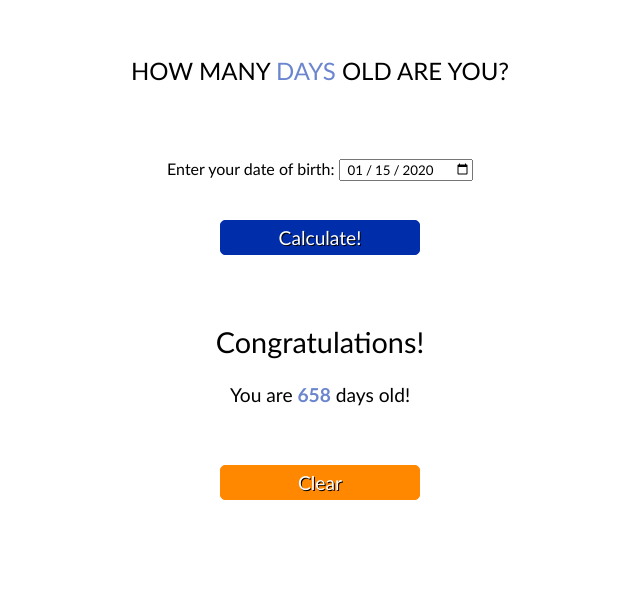
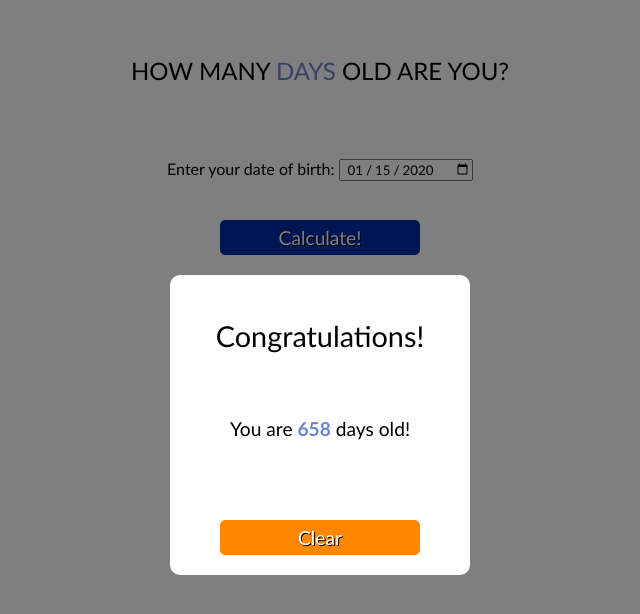
Before and after one commit to ValerioCipolla/How-many-days-old-App, a plain HTML site: page index.html in a window 1280 px wide. Both pictures are taken after typing "2020-01-15" into the empty fields and a click on the button "Calculate!". Shown: the whole page, without its empty margins (320-960 px from the left). Drawn offline with Linux system fonts and the light colour scheme.

Commit message:
added modal

```diff
--- a/script.js
+++ b/script.js
@@ -7,6 +7,8 @@ function calculatBtnHandler() {
   let difference = Date.now() - dob.getTime();
   let daysOld = parseInt(difference / 1000 / 60 / 60 / 24);
   let resultDiv = document.createElement("div");
+  let modal = document.createElement("div");
+  modal.className = "modal-bg";
   resultDiv.className = "result";
   if (isNaN(daysOld) || daysOld <= 0) {
   resultDiv.innerHTML = `
@@ -21,17 +23,18 @@ function calculatBtnHandler() {
   <button type="button" id="clear-btn">Clear</button>
   `;
   }
-  document.body.append(resultDiv);
-  calculateBtn.disabled = true;
+  document.body.append(modal);
+  modal.appendChild(resultDiv);
   clearBtn = document.getElementById("clear-btn");
   clearBtn.addEventListener("click", clearBtnHandler);
 }
 
 function clearBtnHandler() {
   let resultDiv = document.querySelector(".result");
+  let modal = document.querySelector(".modal-bg");
   resultDiv.remove()
+  modal.remove();
   document.querySelector("input").value = "";
-  calculateBtn.disabled = false;
 }
 
 calculateBtn.addEventListener("click", calculatBtnHandler);
--- a/styles.css
+++ b/styles.css
@@ -68,12 +68,31 @@ color: rgb(107, 134, 207)
 
 .result {
   margin-top: 50px;
-  text-align: center;
+  display: flex;
+  flex-direction: column;
+  justify-content: space-evenly;
+  align-items: center;
   font-size: 1.2rem;
+  background-color: #fff;
+  width: 300px;
+  height: 300px;
+  border-radius: 10px;
 }
 
 .result .blue-text {
   font-weight:900;
+}
+
+.modal-bg {
+  position: fixed;
+  top: 0;
+  left: 0;
+  width: 100%;
+  height: 100vh;
+  background-color: rgba(0, 0, 0, 0.5);
+  display: flex;
+  justify-content: center;
+  align-items: center;
 }
 
 #clear-btn {
```
